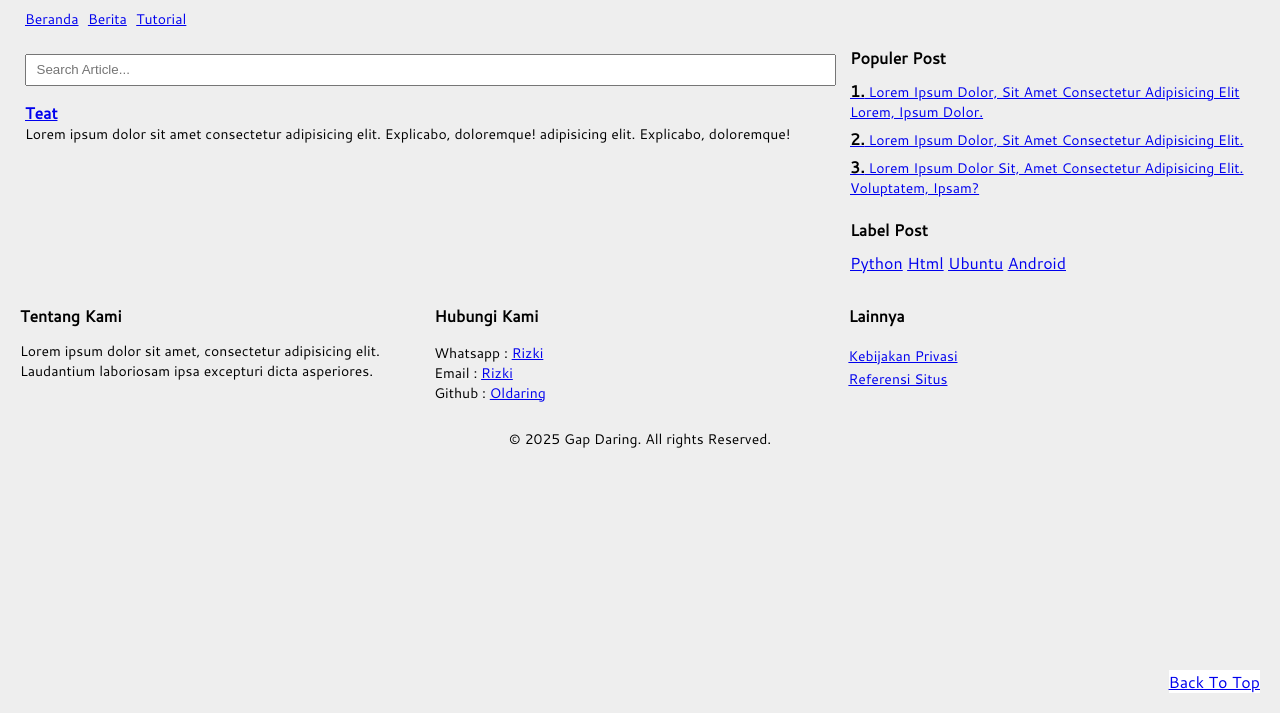
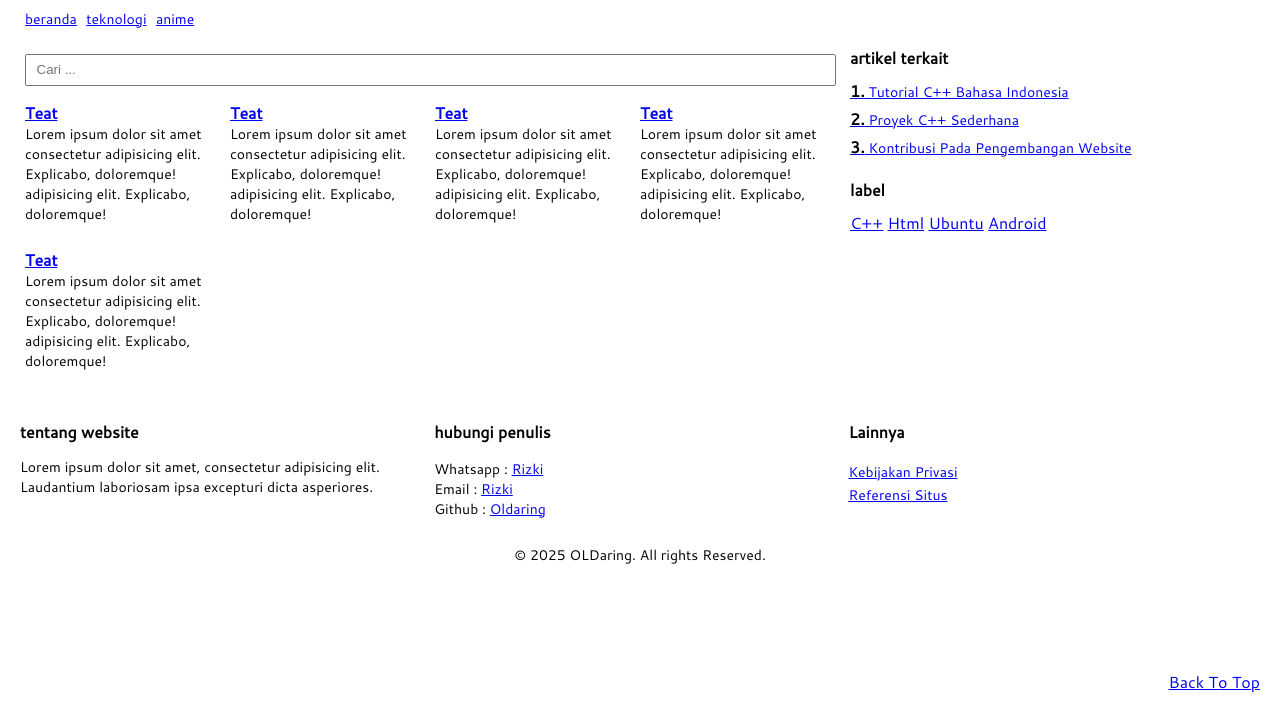
Before and after one commit to gapdaring/gapdaring.github.io, a plain HTML site: page index.html in a window 1280 px wide. Shown: the part 87-800 px from the top of the page. Drawn offline with Linux system fonts and the light colour scheme.

Commit message:
Add files via upload

```diff
--- a/index.html
+++ b/index.html
@@ -1,35 +1,38 @@
 <!DOCTYPE html>
-<html lang="en">
+<html lang="id">
 <head>
     <meta charset="UTF-8">
     <meta name="viewport" content="width=device-width, initial-scale=1.0">
-    <title>olDaring</title>
+    <!-- judul website atas -->
+    <title>OLDaring</title>
+    <!-- link untuk logo website -->
     <link rel="shortcut icon" href="/asset/img/logo.svg" type="image/x-icon">
+    <!-- link untuk css utama -->
     <link rel="stylesheet" href="/layout/style/main.css">
 </head>
 <body>
     <header class="header">
         <div class="header_content">
-            <!-- Judul Halaman -->
-            <h1 class="header_title" id="header_title">olDaring</h1>
+            <!-- judul halaman website-->
+            <h1 class="header_title" id="header_title">OLDaring</h1>
 
-            <!-- Menu Halaman Utama -->
+            <!-- menu halaman utama website-->
             <div class="header_menu">
-                <a href="/index.html" class="header_menu_items">Beranda</a>
-                <a href="/asset/pages/berita.html" class="header_menu_items">Berita</a>
-                <a href="/asset/pages/tutorial.html" class="header_menu_items">Tutorial</a>
+                <a href="/index.html" class="header_menu_items">beranda</a>
+                <a href="/asset/pages/berita.html" class="header_menu_items">teknologi</a>
+                <a href="/asset/pages/tutorial.html" class="header_menu_items">anime</a>
             </div>
         </div>
     </header>
     <main class="main">
         <div class="main_content">
             <div class="main_post_content">
-                <!-- Pencarian Halaman Utama -->
+                <!-- pencarian halaman utama -->
                 <div class="post_content_search">
-                    <input type="text" class="input_search" id="inputSearch" onkeyup="searchFunction()" placeholder="Search Article...">
+                    <input type="text" class="input_search" id="inputSearch" onkeyup="searchFunction()" placeholder="Cari ...">
                 </div>
                 <div class="post_content_list">
-                    <!-- Daftar Halaman Utama -->
+                    <!-- daftar halaman utama -->
                     <ul class="content_list" id="contentList">
                         <li class="content_list_items">
                             <a href="/asset/content/test.html" class="link_list_items">Teat</a>
@@ -39,26 +42,57 @@
                                 adipisicing elit. Explicabo, doloremque!
                             </p>
                         </li>
-
+                        <li class="content_list_items">
+                            <a href="/asset/content/test.html" class="link_list_items">Teat</a>
+                            <p class="preview_list_items">
+                                Lorem ipsum dolor sit amet consectetur
+                                adipisicing elit. Explicabo, doloremque!
+                                adipisicing elit. Explicabo, doloremque!
+                            </p>
+                        </li>
+                        <li class="content_list_items">
+                            <a href="/asset/content/test.html" class="link_list_items">Teat</a>
+                            <p class="preview_list_items">
+                                Lorem ipsum dolor sit amet consectetur
+                                adipisicing elit. Explicabo, doloremque!
+                                adipisicing elit. Explicabo, doloremque!
+                            </p>
+                        </li>
+                        <li class="content_list_items">
+                            <a href="/asset/content/test.html" class="link_list_items">Teat</a>
+                            <p class="preview_list_items">
+                                Lorem ipsum dolor sit amet consectetur
+                                adipisicing elit. Explicabo, doloremque!
+                                adipisicing elit. Explicabo, doloremque!
+                            </p>
+                        </li>
+                        <li class="content_list_items">
+                            <a href="/asset/content/test.html" class="link_list_items">Teat</a>
+                            <p class="preview_list_items">
+                                Lorem ipsum dolor sit amet consectetur
+                                adipisicing elit. Explicabo, doloremque!
+                                adipisicing elit. Explicabo, doloremque!
+                            </p>
+                        </li>
 
                     </ul>
-                    <!-- Akhir Daftar Halaman Utama -->
+                    <!-- akhir daftar halaman utama -->
                 </div>
             </div>
             <div class="main_sidebar_content">
                 <div class="sidebar_content_populer">
-                    <!-- Daftar Halaman Populer -->
+                    <!-- daftar halaman populer -->
                     <ul class="content_populer_list">
-                        <h2 class="populer_list_title">Populer Post</h2>
-                        <li class="populer_list_items"><a href="#"><strong>1.</strong> Lorem ipsum dolor, sit amet consectetur adipisicing elit Lorem, ipsum dolor.</a></li>
-                        <li class="populer_list_items"><a href="#"><strong>2.</strong> Lorem ipsum dolor, sit amet consectetur adipisicing elit.</a></li>
-                        <li class="populer_list_items"><a href="#"><strong>3.</strong> Lorem ipsum dolor sit, amet consectetur adipisicing elit. Voluptatem, ipsam?</a></li>
+                        <h2 class="populer_list_title">artikel terkait</h2>
+                        <li class="populer_list_items"><a href="#"><strong>1.</strong> tutorial c++ bahasa indonesia</a></li>
+                        <li class="populer_list_items"><a href="#"><strong>2.</strong> proyek c++ sederhana</a></li>
+                        <li class="populer_list_items"><a href="#"><strong>3.</strong> kontribusi pada pengembangan website</a></li>
                     </ul>
                 </div>
                 <!-- Daftar Label Halaman -->
                 <div class="sidebar_content_label">
-                    <h2 class="content_label_title">Label Post</h2>
-                    <a href="#" class="content_label_items">Python</a>
+                    <h2 class="content_label_title">label</h2>
+                    <a href="#" class="content_label_items">C++</a>
                     <a href="#" class="content_label_items">Html</a>
                     <a href="#" class="content_label_items">Ubuntu</a>
                     <a href="#" class="content_label_items">Android</a>
@@ -69,19 +103,19 @@
     <footer class="footer">
         <div class="footer_content">
             <div class="footer_about">
-                <h2 class="footer_about_title">Tentang Kami</h2>
+                <h2 class="footer_about_title">tentang website</h2>
                 <p class="footer_about_description">
                     Lorem ipsum dolor sit amet, consectetur adipisicing elit.
                     Laudantium laboriosam ipsa excepturi dicta asperiores.
                 </p>
             </div>
             <div class="footer_contact">
-                <h2 class="footer_contact_title">Hubungi Kami</h2>
+                <h2 class="footer_contact_title">hubungi penulis</h2>
                 <ul class="footer_contact_list">
 
                     <li class="contact_list">Whatsapp : <a href="#" class="contact_list_items">Rizki</a></li>
                     <li class="contact_list">Email : <a href="#" class="contact_list_items">Rizki</a></li>
-                    <li class="contact_list">Github : <a href="https://github.com/gapdaring" class="contact_list_items">Oldaring</a></li>
+                    <li class="contact_list">Github : <a href="https://github.com/oldaring" class="contact_list_items">Oldaring</a></li>
                 </ul>
             </div>
             <div class="footer_others">
@@ -94,7 +128,7 @@
         </div>
         <div class="footer_copyright">
             <span class="footer_copyright_items">
-                © 2025 Gap Daring. All rights Reserved.
+                © 2025 OLDaring. All rights Reserved.
             </span>
         </div>
         <div class="footer_back_to_top">
--- a/layout/style/main.css
+++ b/layout/style/main.css
@@ -9,7 +9,6 @@ html {
 
 
 body {
-    background-color: #eeeeee;
     font-family: defaultFont;
     margin: auto 20px;
     padding: 0;
@@ -23,7 +22,6 @@ body {
 
 .header_title {
     font-size: 32px;
-
 }
 
 .header_menu_items {
@@ -242,6 +240,7 @@ body {
 @media screen and (max-width: 480px) {
     .main_sidebar_content {
         grid-template-columns: repeat(1, auto);
+        min-width: 0;
     }
 
     .content_label_title {
```
